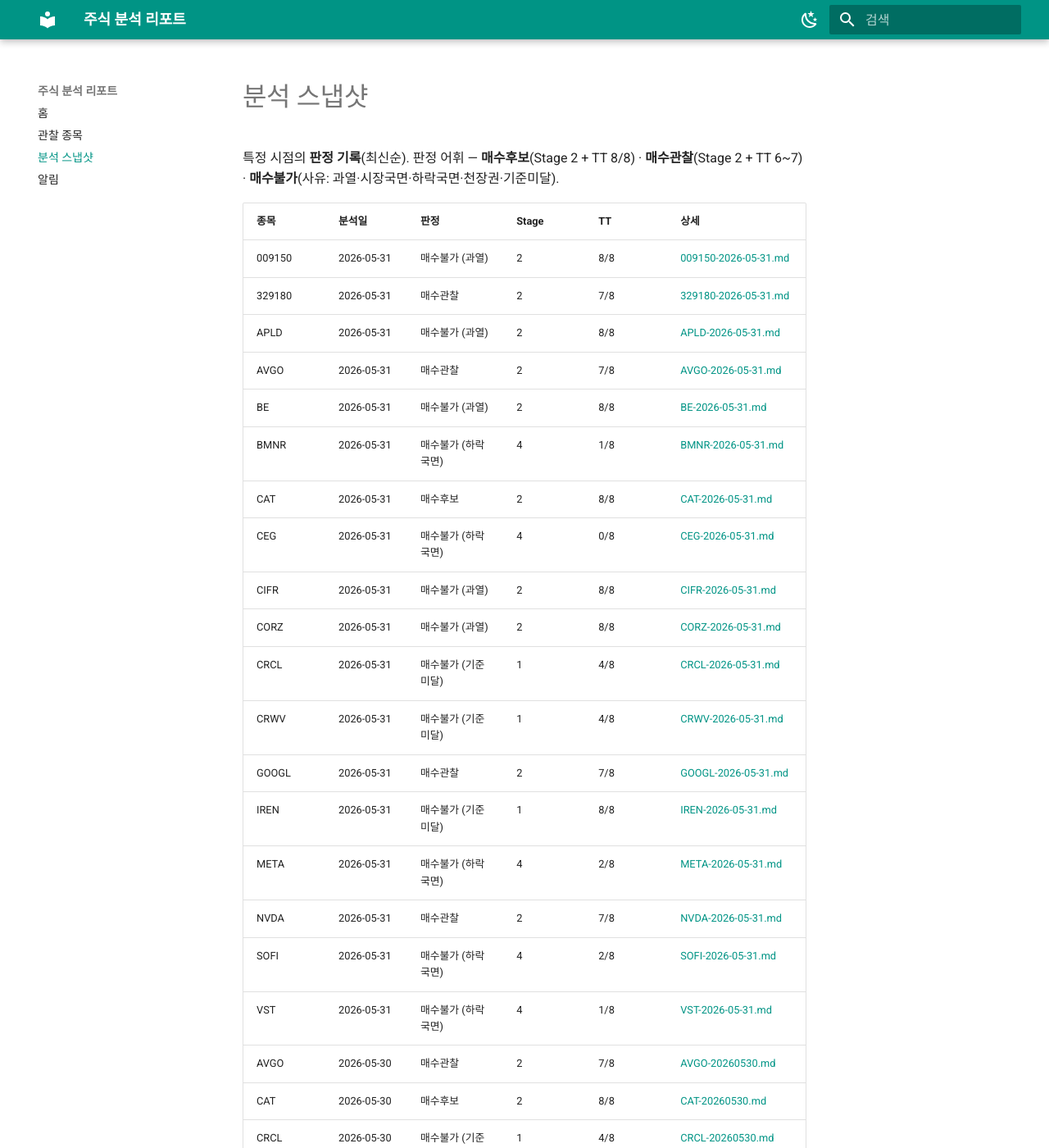
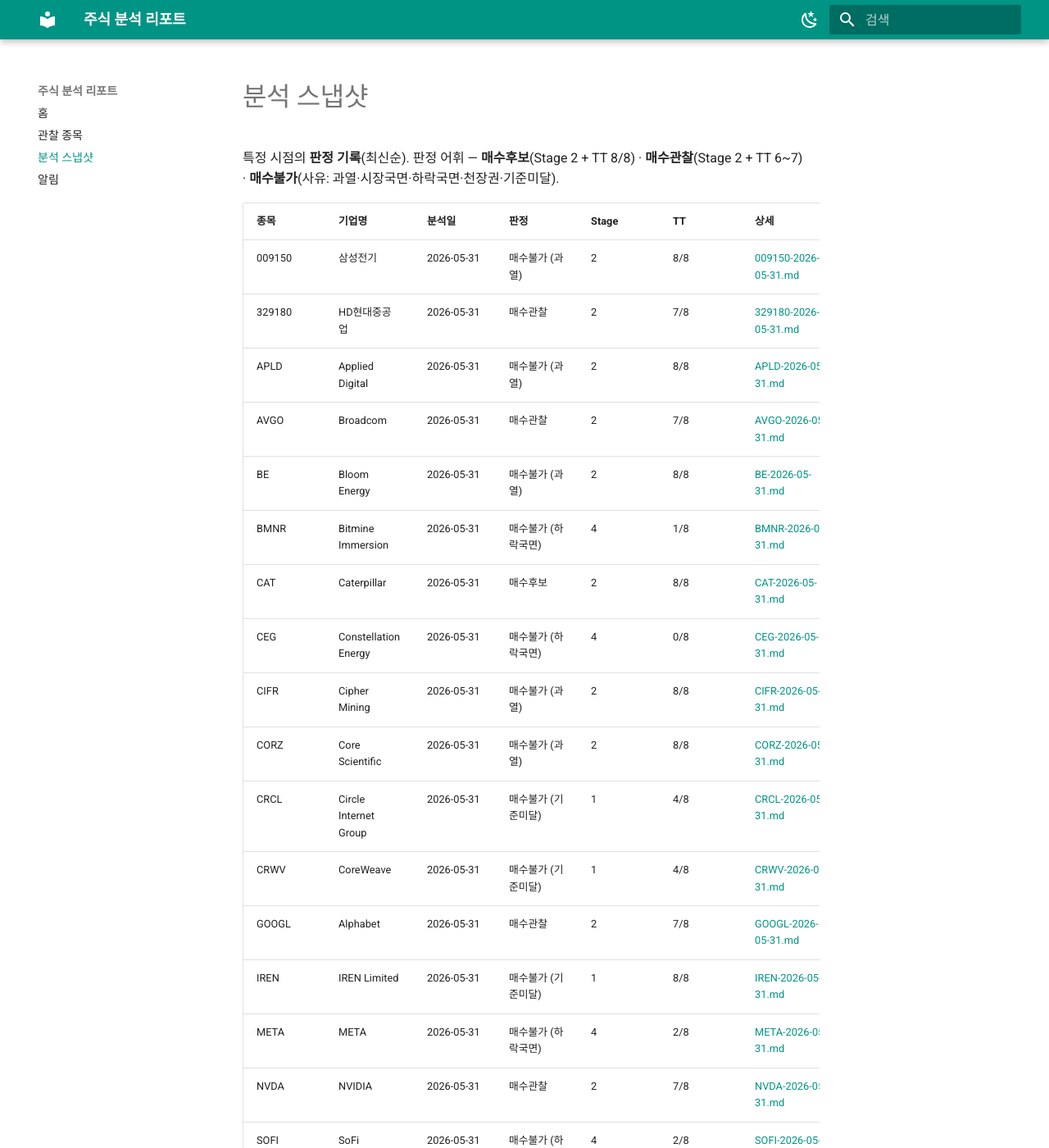
Before and after one commit to workindex/stock-reports, an MkDocs documentation site: the page built from docs/snapshots/index.md, in a window 1280 px wide and 1400 px high. Shown: the whole window at 82% size. Built offline with MkDocs 1.6.1 and Material for MkDocs 9.7.7, drawn with Linux system fonts in a browser that asks for light colours; some of the changed text lies outside the part shown.

Commit message:
chore: 사이트 표에 기업명 컬럼 반영

```diff
--- a/docs/snapshots/index.md
+++ b/docs/snapshots/index.md
@@ -2,34 +2,34 @@
 
 특정 시점의 **판정 기록**(최신순). 판정 어휘 — **매수후보**(Stage 2 + TT 8/8) · **매수관찰**(Stage 2 + TT 6~7) · **매수불가**(사유: 과열·시장국면·하락국면·천장권·기준미달).
 
-| 종목 | 분석일 | 판정 | Stage | TT | 상세 |
-|------|--------|------|-------|----|----|
-| 009150 | 2026-05-31 | 매수불가 (과열) | 2 | 8/8 | [009150-2026-05-31.md](009150-2026-05-31.md) |
-| 329180 | 2026-05-31 | 매수관찰 | 2 | 7/8 | [329180-2026-05-31.md](329180-2026-05-31.md) |
-| APLD | 2026-05-31 | 매수불가 (과열) | 2 | 8/8 | [APLD-2026-05-31.md](APLD-2026-05-31.md) |
-| AVGO | 2026-05-31 | 매수관찰 | 2 | 7/8 | [AVGO-2026-05-31.md](AVGO-2026-05-31.md) |
-| BE | 2026-05-31 | 매수불가 (과열) | 2 | 8/8 | [BE-2026-05-31.md](BE-2026-05-31.md) |
-| BMNR | 2026-05-31 | 매수불가 (하락국면) | 4 | 1/8 | [BMNR-2026-05-31.md](BMNR-2026-05-31.md) |
-| CAT | 2026-05-31 | 매수후보 | 2 | 8/8 | [CAT-2026-05-31.md](CAT-2026-05-31.md) |
-| CEG | 2026-05-31 | 매수불가 (하락국면) | 4 | 0/8 | [CEG-2026-05-31.md](CEG-2026-05-31.md) |
-| CIFR | 2026-05-31 | 매수불가 (과열) | 2 | 8/8 | [CIFR-2026-05-31.md](CIFR-2026-05-31.md) |
-| CORZ | 2026-05-31 | 매수불가 (과열) | 2 | 8/8 | [CORZ-2026-05-31.md](CORZ-2026-05-31.md) |
-| CRCL | 2026-05-31 | 매수불가 (기준미달) | 1 | 4/8 | [CRCL-2026-05-31.md](CRCL-2026-05-31.md) |
-| CRWV | 2026-05-31 | 매수불가 (기준미달) | 1 | 4/8 | [CRWV-2026-05-31.md](CRWV-2026-05-31.md) |
-| GOOGL | 2026-05-31 | 매수관찰 | 2 | 7/8 | [GOOGL-2026-05-31.md](GOOGL-2026-05-31.md) |
-| IREN | 2026-05-31 | 매수불가 (기준미달) | 1 | 8/8 | [IREN-2026-05-31.md](IREN-2026-05-31.md) |
-| META | 2026-05-31 | 매수불가 (하락국면) | 4 | 2/8 | [META-2026-05-31.md](META-2026-05-31.md) |
-| NVDA | 2026-05-31 | 매수관찰 | 2 | 7/8 | [NVDA-2026-05-31.md](NVDA-2026-05-31.md) |
-| SOFI | 2026-05-31 | 매수불가 (하락국면) | 4 | 2/8 | [SOFI-2026-05-31.md](SOFI-2026-05-31.md) |
-| VST | 2026-05-31 | 매수불가 (하락국면) | 4 | 1/8 | [VST-2026-05-31.md](VST-2026-05-31.md) |
-| AVGO | 2026-05-30 | 매수관찰 | 2 | 7/8 | [AVGO-20260530.md](AVGO-20260530.md) |
-| CAT | 2026-05-30 | 매수후보 | 2 | 8/8 | [CAT-20260530.md](CAT-20260530.md) |
-| CRCL | 2026-05-30 | 매수불가 (기준미달) | 1 | 4/8 | [CRCL-20260530.md](CRCL-20260530.md) |
-| GOOGL | 2026-05-30 | 매수관찰 | 2 | 7/8 | [GOOGL-20260530.md](GOOGL-20260530.md) |
-| META | 2026-05-30 | 매수불가 (하락국면) | 4 | 2/8 | [META-20260530.md](META-20260530.md) |
-| NVDA | 2026-05-30 | 매수관찰 | 2 | 7/8 | [NVDA-20260530.md](NVDA-20260530.md) |
-| 009150 | 2026-05-29 | 매수불가 (과열) | 2 | 8/8 | [009150-삼성전기-20260529.md](009150-삼성전기-20260529.md) |
-| 329180 | 2026-05-29 | 매수관찰 | 2 | 7/8 | [329180-현대중공업-20260529.md](329180-현대중공업-20260529.md) |
-| BMNR | 2026-05-29 | 매수불가 (하락국면) | 4 | 2/8 | [BMNR-20260529.md](BMNR-20260529.md) |
-| META | 2026-05-29 | 매수불가 (천장권) | 3 | 2/8 | [META-20260529.md](META-20260529.md) |
-| SOFI | 2026-05-29 | 매수불가 (하락국면) | 4 | 2/8 | [SOFI-20260529.md](SOFI-20260529.md) |
+| 종목 | 기업명 | 분석일 | 판정 | Stage | TT | 상세 |
+|------|--------|--------|------|-------|----|----|
+| 009150 | 삼성전기 | 2026-05-31 | 매수불가 (과열) | 2 | 8/8 | [009150-2026-05-31.md](009150-2026-05-31.md) |
+| 329180 | HD현대중공업 | 2026-05-31 | 매수관찰 | 2 | 7/8 | [329180-2026-05-31.md](329180-2026-05-31.md) |
+| APLD | Applied Digital | 2026-05-31 | 매수불가 (과열) | 2 | 8/8 | [APLD-2026-05-31.md](APLD-2026-05-31.md) |
+| AVGO | Broadcom | 2026-05-31 | 매수관찰 | 2 | 7/8 | [AVGO-2026-05-31.md](AVGO-2026-05-31.md) |
+| BE | Bloom Energy | 2026-05-31 | 매수불가 (과열) | 2 | 8/8 | [BE-2026-05-31.md](BE-2026-05-31.md) |
+| BMNR | Bitmine Immersion | 2026-05-31 | 매수불가 (하락국면) | 4 | 1/8 | [BMNR-2026-05-31.md](BMNR-2026-05-31.md) |
+| CAT | Caterpillar | 2026-05-31 | 매수후보 | 2 | 8/8 | [CAT-2026-05-31.md](CAT-2026-05-31.md) |
+| CEG | Constellation Energy | 2026-05-31 | 매수불가 (하락국면) | 4 | 0/8 | [CEG-2026-05-31.md](CEG-2026-05-31.md) |
+| CIFR | Cipher Mining | 2026-05-31 | 매수불가 (과열) | 2 | 8/8 | [CIFR-2026-05-31.md](CIFR-2026-05-31.md) |
+| CORZ | Core Scientific | 2026-05-31 | 매수불가 (과열) | 2 | 8/8 | [CORZ-2026-05-31.md](CORZ-2026-05-31.md) |
+| CRCL | Circle Internet Group | 2026-05-31 | 매수불가 (기준미달) | 1 | 4/8 | [CRCL-2026-05-31.md](CRCL-2026-05-31.md) |
+| CRWV | CoreWeave | 2026-05-31 | 매수불가 (기준미달) | 1 | 4/8 | [CRWV-2026-05-31.md](CRWV-2026-05-31.md) |
+| GOOGL | Alphabet | 2026-05-31 | 매수관찰 | 2 | 7/8 | [GOOGL-2026-05-31.md](GOOGL-2026-05-31.md) |
+| IREN | IREN Limited | 2026-05-31 | 매수불가 (기준미달) | 1 | 8/8 | [IREN-2026-05-31.md](IREN-2026-05-31.md) |
+| META | META | 2026-05-31 | 매수불가 (하락국면) | 4 | 2/8 | [META-2026-05-31.md](META-2026-05-31.md) |
+| NVDA | NVIDIA | 2026-05-31 | 매수관찰 | 2 | 7/8 | [NVDA-2026-05-31.md](NVDA-2026-05-31.md) |
+| SOFI | SoFi Technologies | 2026-05-31 | 매수불가 (하락국면) | 4 | 2/8 | [SOFI-2026-05-31.md](SOFI-2026-05-31.md) |
+| VST | Vistra Corp | 2026-05-31 | 매수불가 (하락국면) | 4 | 1/8 | [VST-2026-05-31.md](VST-2026-05-31.md) |
+| AVGO | Broadcom | 2026-05-30 | 매수관찰 | 2 | 7/8 | [AVGO-20260530.md](AVGO-20260530.md) |
+| CAT | Caterpillar | 2026-05-30 | 매수후보 | 2 | 8/8 | [CAT-20260530.md](CAT-20260530.md) |
+| CRCL | Circle Internet Group | 2026-05-30 | 매수불가 (기준미달) | 1 | 4/8 | [CRCL-20260530.md](CRCL-20260530.md) |
+| GOOGL | Alphabet | 2026-05-30 | 매수관찰 | 2 | 7/8 | [GOOGL-20260530.md](GOOGL-20260530.md) |
+| META | META | 2026-05-30 | 매수불가 (하락국면) | 4 | 2/8 | [META-20260530.md](META-20260530.md) |
+| NVDA | NVIDIA | 2026-05-30 | 매수관찰 | 2 | 7/8 | [NVDA-20260530.md](NVDA-20260530.md) |
+| 009150 | 삼성전기 | 2026-05-29 | 매수불가 (과열) | 2 | 8/8 | [009150-삼성전기-20260529.md](009150-삼성전기-20260529.md) |
+| 329180 | HD현대중공업 | 2026-05-29 | 매수관찰 | 2 | 7/8 | [329180-현대중공업-20260529.md](329180-현대중공업-20260529.md) |
+| BMNR | Bitmine Immersion | 2026-05-29 | 매수불가 (하락국면) | 4 | 2/8 | [BMNR-20260529.md](BMNR-20260529.md) |
+| META | META | 2026-05-29 | 매수불가 (천장권) | 3 | 2/8 | [META-20260529.md](META-20260529.md) |
+| SOFI | SoFi Technologies | 2026-05-29 | 매수불가 (하락국면) | 4 | 2/8 | [SOFI-20260529.md](SOFI-20260529.md) |
```
Also changed, not shown: docs/index.md (+7 -7 lines), docs/watchlist/index.md (+20 -20 lines), gen.py (+28 -21 lines).
